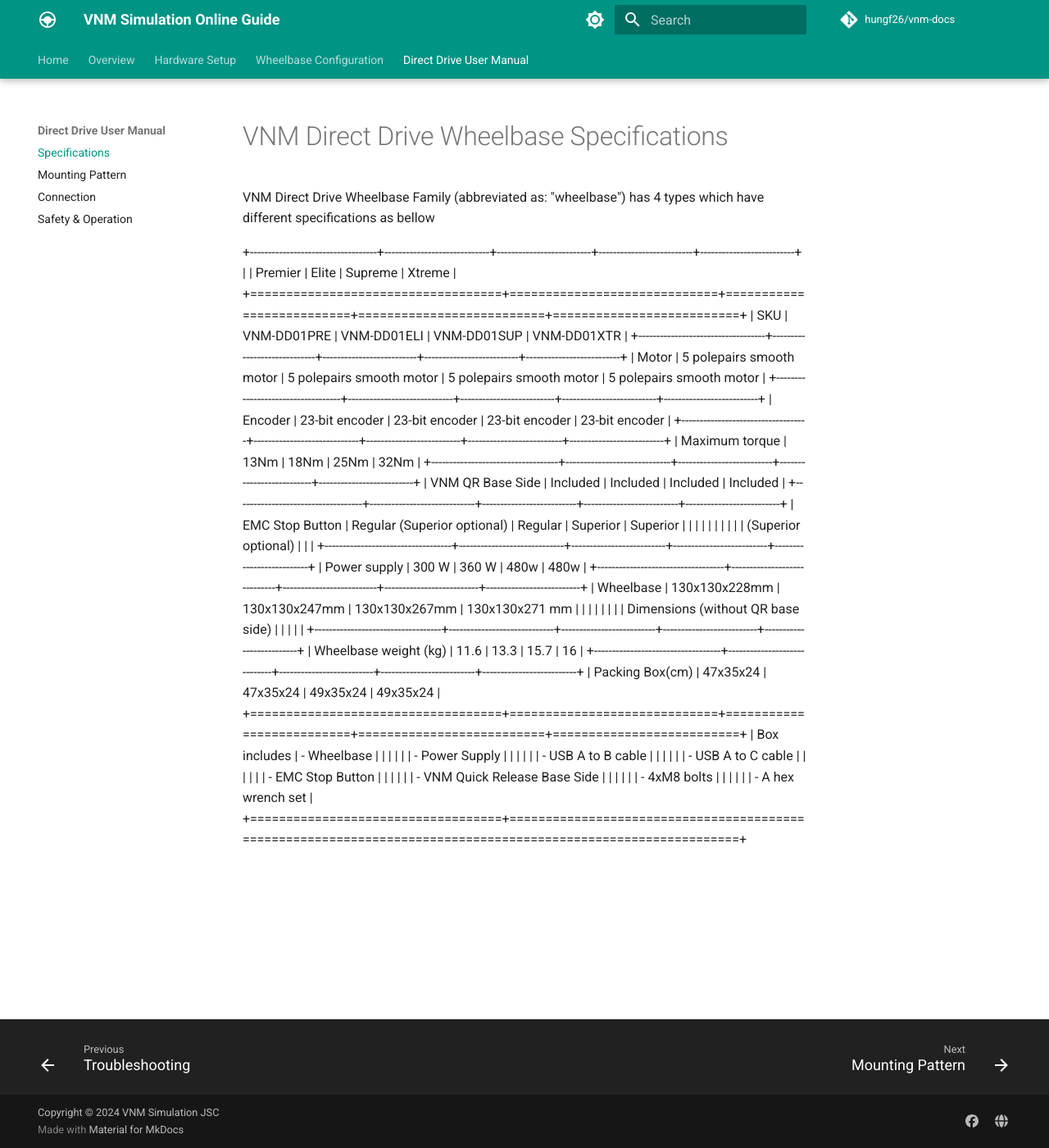
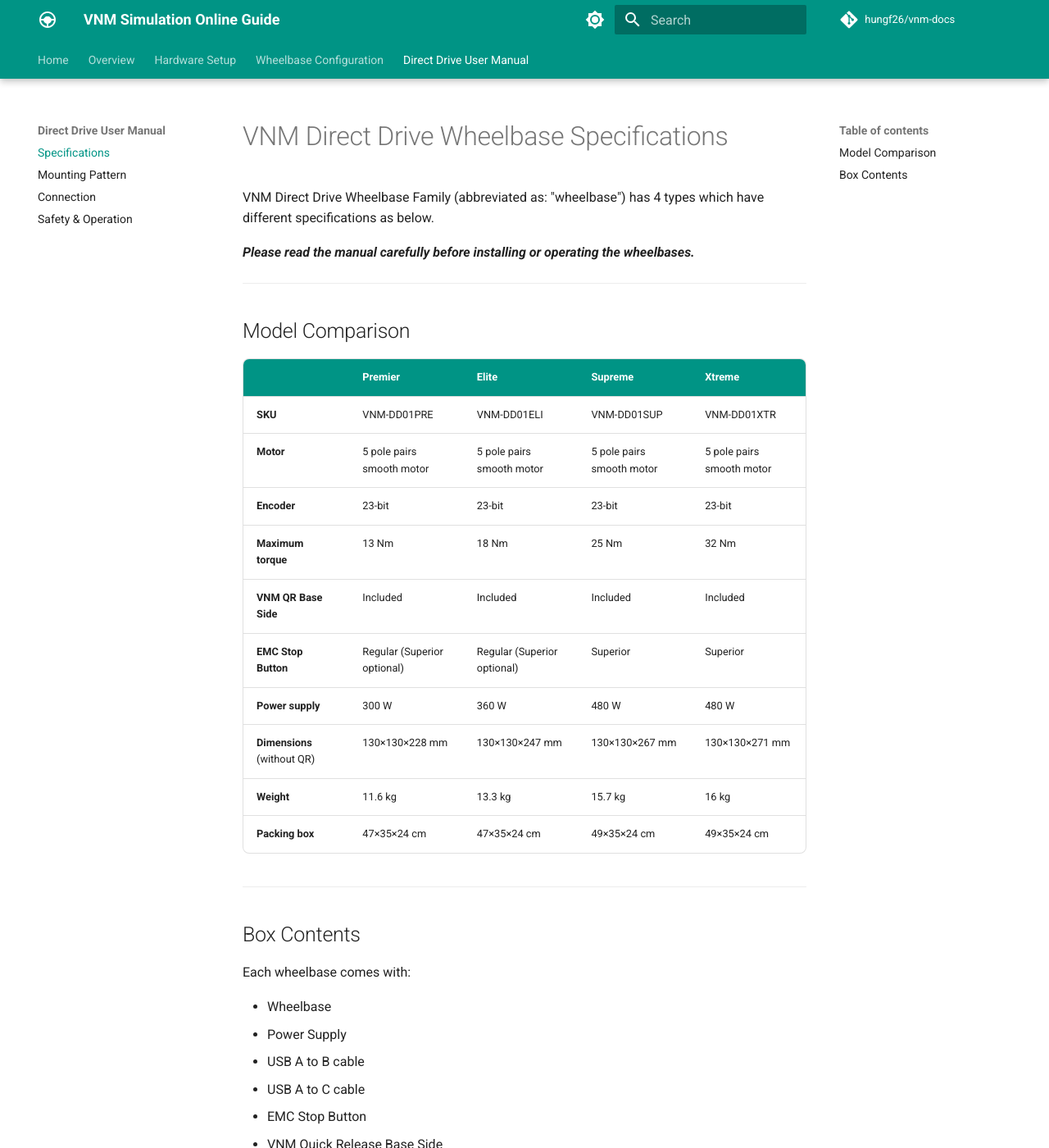
Before and after one commit to hungf26/vnm-docs, an MkDocs documentation site: the page built from docs/user-manual/index.md, in a window 1280 px wide and 1400 px high. Shown: the whole window at 82% size. Built offline with MkDocs 1.6.1 and Material for MkDocs 9.7.7, drawn with Linux system fonts in a browser that asks for light colours; comment, search, counter and statistics services are not loaded; the version menu is left out; some of the changed text lies outside the part shown.

Commit message:
Fix spec and mounting tables: convert grid tables to pipe tables

```diff
--- a/docs/user-manual/index.md
+++ b/docs/user-manual/index.md
@@ -1,47 +1,37 @@
 # VNM Direct Drive Wheelbase Specifications
 
-VNM Direct Drive Wheelbase Family (abbreviated as: "wheelbase") has 4 types which have different specifications as bellow
+VNM Direct Drive Wheelbase Family (abbreviated as: "wheelbase") has 4 types which have different specifications as below.
 
-+-----------------------------------+-----------------------------+--------------------------+--------------------------+--------------------------+
-|                                   | Premier                     | Elite                    | Supreme                  | Xtreme                   |
-+===================================+=============================+==========================+==========================+==========================+
-| SKU                               | VNM-DD01PRE                 | VNM-DD01ELI              | VNM-DD01SUP              | VNM-DD01XTR              |
-+-----------------------------------+-----------------------------+--------------------------+--------------------------+--------------------------+
-| Motor                             | 5 polepairs smooth motor    | 5 polepairs smooth motor | 5 polepairs smooth motor | 5 polepairs smooth motor |
-+-----------------------------------+-----------------------------+--------------------------+--------------------------+--------------------------+
-| Encoder                           | 23-bit encoder              | 23-bit encoder           | 23-bit encoder           | 23-bit encoder           |
-+-----------------------------------+-----------------------------+--------------------------+--------------------------+--------------------------+
-| Maximum torque                    | 13Nm                        | 18Nm                     | 25Nm                     | 32Nm                     |
-+-----------------------------------+-----------------------------+--------------------------+--------------------------+--------------------------+
-| VNM QR Base Side                  | Included                    | Included                 | Included                 | Included                 |
-+-----------------------------------+-----------------------------+--------------------------+--------------------------+--------------------------+
-| EMC Stop Button                   | Regular (Superior optional) | Regular                  | Superior                 | Superior                 |
-|                                   |                             |                          |                          |                          |
-|                                   |                             | (Superior optional)      |                          |                          |
-+-----------------------------------+-----------------------------+--------------------------+--------------------------+--------------------------+
-| Power supply                      | 300 W                       | 360 W                    | 480w                     | 480w                     |
-+-----------------------------------+-----------------------------+--------------------------+--------------------------+--------------------------+
-| Wheelbase                         | 130x130x228mm               | 130x130x247mm            | 130x130x267mm            | 130x130x271 mm           |
-|                                   |                             |                          |                          |                          |
-| Dimensions (without QR base side) |                             |                          |                          |                          |
-+-----------------------------------+-----------------------------+--------------------------+--------------------------+--------------------------+
-| Wheelbase weight (kg)             | 11.6                        | 13.3                     | 15.7                     | 16                       |
-+-----------------------------------+-----------------------------+--------------------------+--------------------------+--------------------------+
-| Packing Box(cm)                   | 47x35x24                    | 47x35x24                 | 49x35x24                 | 49x35x24                 |
-+===================================+=============================+==========================+==========================+==========================+
-| Box includes                      | - Wheelbase                                                                                                  |
-|                                   |                                                                                                              |
-|                                   | - Power Supply                                                                                               |
-|                                   |                                                                                                              |
-|                                   | - USB A to B cable                                                                                           |
-|                                   |                                                                                                              |
-|                                   | - USB A to C cable                                                                                           |
-|                                   |                                                                                                              |
-|                                   | - EMC Stop Button                                                                                            |
-|                                   |                                                                                                              |
-|                                   | - VNM Quick Release Base Side                                                                                |
-|                                   |                                                                                                              |
-|                                   | - 4xM8 bolts                                                                                                 |
-|                                   |                                                                                                              |
-|                                   | - A hex wrench set                                                                                           |
-+===================================+==============================================================================================================+
+***Please read the manual carefully before installing or operating the wheelbases.***
+
+---
+
+## Model Comparison
+
+| | **Premier** | **Elite** | **Supreme** | **Xtreme** |
+|---|---|---|---|---|
+| **SKU** | VNM-DD01PRE | VNM-DD01ELI | VNM-DD01SUP | VNM-DD01XTR |
+| **Motor** | 5 pole pairs smooth motor | 5 pole pairs smooth motor | 5 pole pairs smooth motor | 5 pole pairs smooth motor |
+| **Encoder** | 23-bit | 23-bit | 23-bit | 23-bit |
+| **Maximum torque** | 13 Nm | 18 Nm | 25 Nm | 32 Nm |
+| **VNM QR Base Side** | Included | Included | Included | Included |
+| **EMC Stop Button** | Regular (Superior optional) | Regular (Superior optional) | Superior | Superior |
+| **Power supply** | 300 W | 360 W | 480 W | 480 W |
+| **Dimensions** (without QR) | 130×130×228 mm | 130×130×247 mm | 130×130×267 mm | 130×130×271 mm |
+| **Weight** | 11.6 kg | 13.3 kg | 15.7 kg | 16 kg |
+| **Packing box** | 47×35×24 cm | 47×35×24 cm | 49×35×24 cm | 49×35×24 cm |
+
+---
+
+## Box Contents
+
+Each wheelbase comes with:
+
+- Wheelbase
+- Power Supply
+- USB A to B cable
+- USB A to C cable
+- EMC Stop Button
+- VNM Quick Release Base Side
+- 4× M8 bolts
+- Hex wrench set
```
Also changed, not shown: docs/user-manual/mounting.md (+4 -5 lines).
